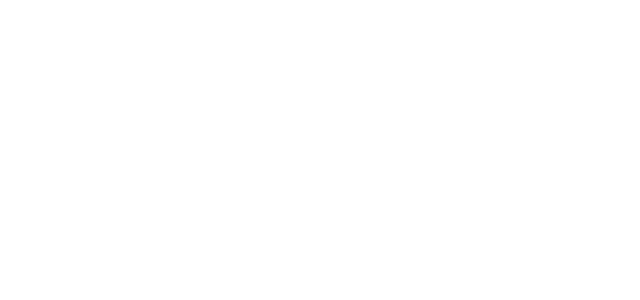
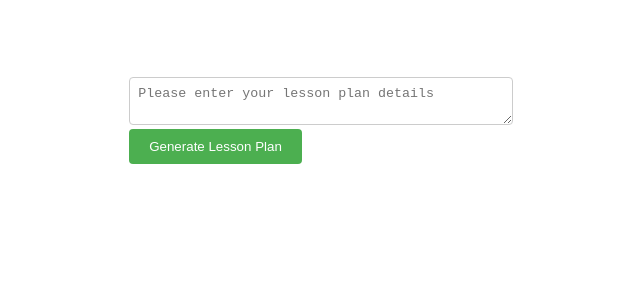
Before and after one commit to KShilina/LearningStation-Final, a React (Create React App) app in the folder react-front-end/: page /LessonPlanWriter in a window 1280 px wide. Before the commit this address had no page. Shown: the top 300 px of the page, without its empty margins (328-968 px from the left). Built offline with nearby package versions, Linux system fonts and the light colour scheme; no server answers.

Commit message:
add logic to create lesson plan

```diff
--- a/react-front-end/package.json
+++ b/react-front-end/package.json
@@ -8,7 +8,9 @@
     "@testing-library/react": "^13.4.0",
     "@testing-library/user-event": "^13.5.0",
     "axios": "^0.20.0",
+    "dotenv": "^16.3.1",
     "node-sass": "^7.0.0",
+    "openai": "^3.3.0",
     "react": "^18.2.0",
     "react-dom": "^18.2.0",
     "react-router-dom": "^6.14.2",
--- /dev/null
+++ b/react-front-end/src/components/LessonPlanWriter.js
@@ -0,0 +1,80 @@
+import React, { useState } from "react";
+const { Configuration, OpenAIApi } = require("openai");
+
+const LessonPlanWriter = () => {
+  const configuration = new Configuration({
+    apiKey: process.env.REACT_APP_OPENAI_API_KEY,
+  });
+
+  const openai = new OpenAIApi(configuration);
+  const [prompt, setPrompt] = useState("");
+  const [apiResponse, setApiResponse] = useState("");
+  const [loading, setLoading] = useState(false);
+
+  const handleSubmit = async (e) => {
+    e.preventDefault();
+    setLoading(true);
+    try {
+      const result = await openai.createCompletion({
+        model: "text-davinci-003",
+        prompt: prompt,
+        temperature: 0.6,
+        max_tokens: 2500,
+      });
+      console.log("response", result.data.choices[0].text);
+      setApiResponse(result.data.choices[0].text);
+    } catch (e) {
+      console.log(e);
+      setApiResponse("Something is going wrong, Please try again.");
+    }
+    setLoading(false);
+  };
+
+  return (
+    <div>
+      <div
+        style={{
+          display: "flex",
+          justifyContent: "center",
+          alignItems: "center",
+          height: "30vh",
+        }}
+      >
+        <form onSubmit={handleSubmit}>
+          <textarea
+            type="text"
+            value={prompt}
+            placeholder="Please enter your lesson plan details"
+            onChange={(e) => setPrompt(e.target.value)}
+          ></textarea>
+          <button disabled={loading || prompt.length === 0} type="submit">
+            {loading ? "Generating..." : "Generate Lesson Plan"}
+          </button>
+        </form>
+      </div>
+
+      {apiResponse && (
+        <div
+          style={{
+            display: "flex",
+            flexDirection: "column",
+            alignItems: "center",
+            marginBottom: "50px",
+            marginLeft: "50px",
+            marginRight: "50px",
+            padding: "20px",
+            border: "1px solid #ccc",
+            borderRadius: "5px",
+          }}
+        >
+          <strong>Lesson Plan:</strong>
+          <p style={{ marginTop: "10px", whiteSpace: "pre-wrap" }}>
+            {apiResponse}
+          </p>
+        </div>
+      )}
+    </div>
+  );
+};
+
+export default LessonPlanWriter;
--- a/react-front-end/src/index.js
+++ b/react-front-end/src/index.js
@@ -18,7 +18,7 @@
 import StudentPage from "./components/StudentPage";
 import StudentMessages from "./components/StudentMessages";
 import StudentBookings from "./components/StudentBookings";
-
+import LessonPlanWriter from "./components/LessonPlanWriter";
 
 
 export default function Index() {
@@ -39,6 +39,7 @@
         <Route path="/StudentPage" element={<StudentPage />} />
         <Route path="/StudentMessages" element={<StudentMessages />} />
         <Route path="/StudentBookings" element={<StudentBookings />} />
+        <Route path="/LessonPlanWriter" element={<LessonPlanWriter />} />
 
       </Routes>
     </BrowserRouter>
```
Also changed, not shown: 2 other files (tests, documents, lock files or other folders).
